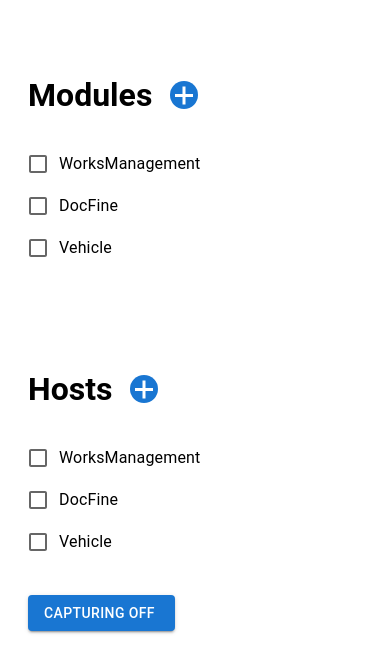
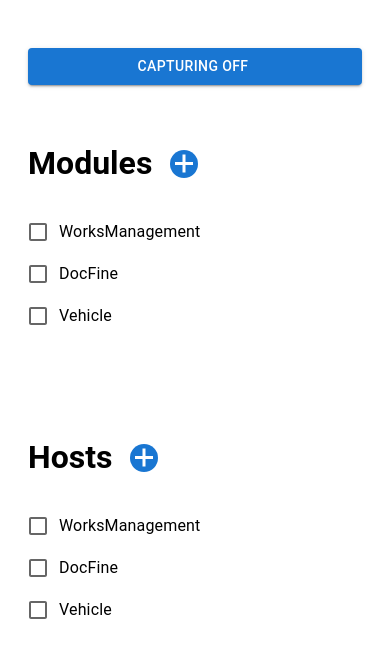
Before and after one commit to greatstudentkaze/relddif, a React (Vite) app: page / in a window 390 px wide. Shown: the top 672 px of the page. Built offline with nearby package versions, Linux system fonts and the light colour scheme.

Commit message:
fix: capturing styles

```diff
--- /dev/null
+++ b/src/capturing/index.module.css
@@ -0,0 +1,9 @@
+.capturing {
+    height: fit-content;
+}
+
+@media (max-width: 420px) {
+    .capturing {
+        order: -1;
+    }
+}
--- a/src/capturing/index.module.scss
+++ /dev/null
@@ -1,6 +0,0 @@
-.capturing {
-    position: absolute;
-    top: 0;
-    right: 0;
-    width: fit-content;
-}
--- a/src/capturing/index.tsx
+++ b/src/capturing/index.tsx
@@ -1,7 +1,7 @@
 import Button from '@mui/material/Button';
 import checkedIcon from '@mui/icons-material/checkedIcon';
 
-import style from './index.module.scss';
+import style from './index.module.css';
 
 const Capturing = () => {
     return (
```
